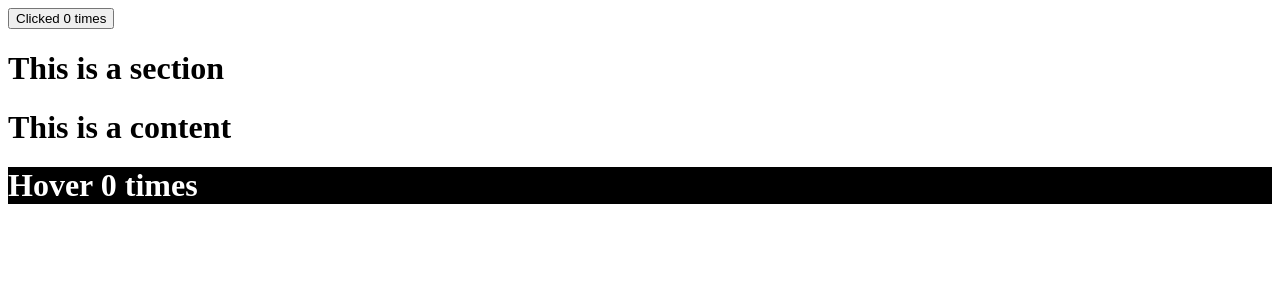
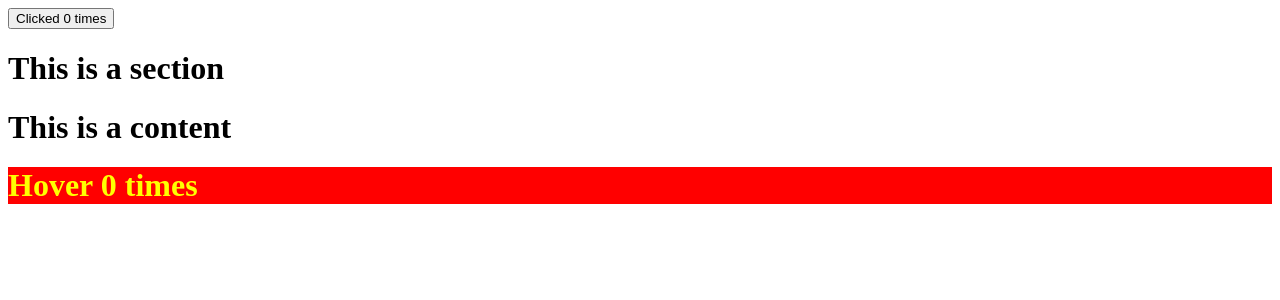
Before and after one commit to atikhasan007/react-practice, a React app: page / in a window 1280 px wide. Shown: the top 300 px of the page. Built offline with nearby package versions, Linux system fonts and the light colour scheme; the HTML template or start-up script is replaced by a standard one.

Commit message:
createContext Api by React

```diff
--- a/src/App.jsx
+++ b/src/App.jsx
@@ -7,7 +7,7 @@ import themeContext from "./contexts/themeContext";
 export default class App extends React.Component {
 
     state = {
-        theme : 'dark'
+        theme : 'light'
     }
 
  render(){
--- a/src/contexts/themeContext.jsx
+++ b/src/contexts/themeContext.jsx
@@ -1,8 +1,6 @@
-import createContext from "../lib/Context";
+import React from "react";
 
-const themeContext = createContext({
-    theme : 'light'
-});
+const themeContext = React.createContext();
 
 
 export default themeContext;
```
